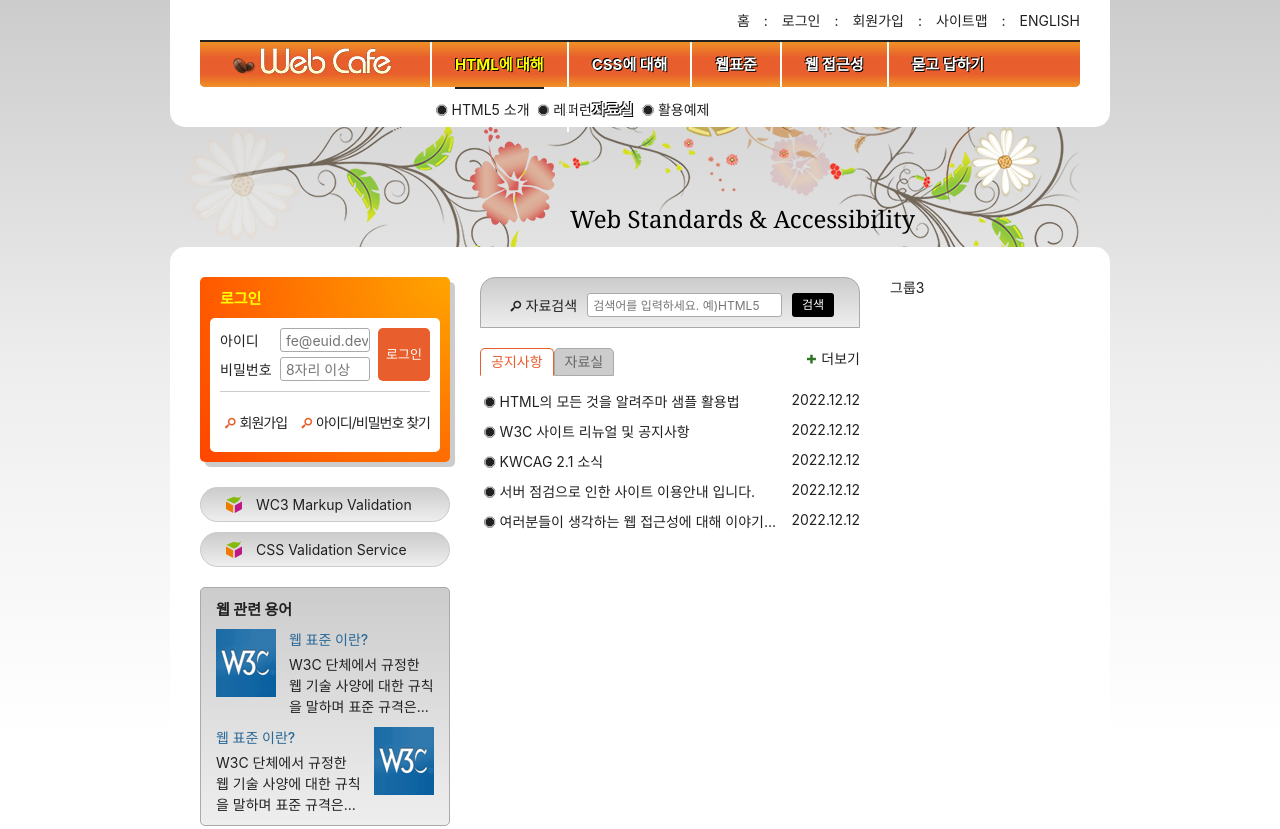
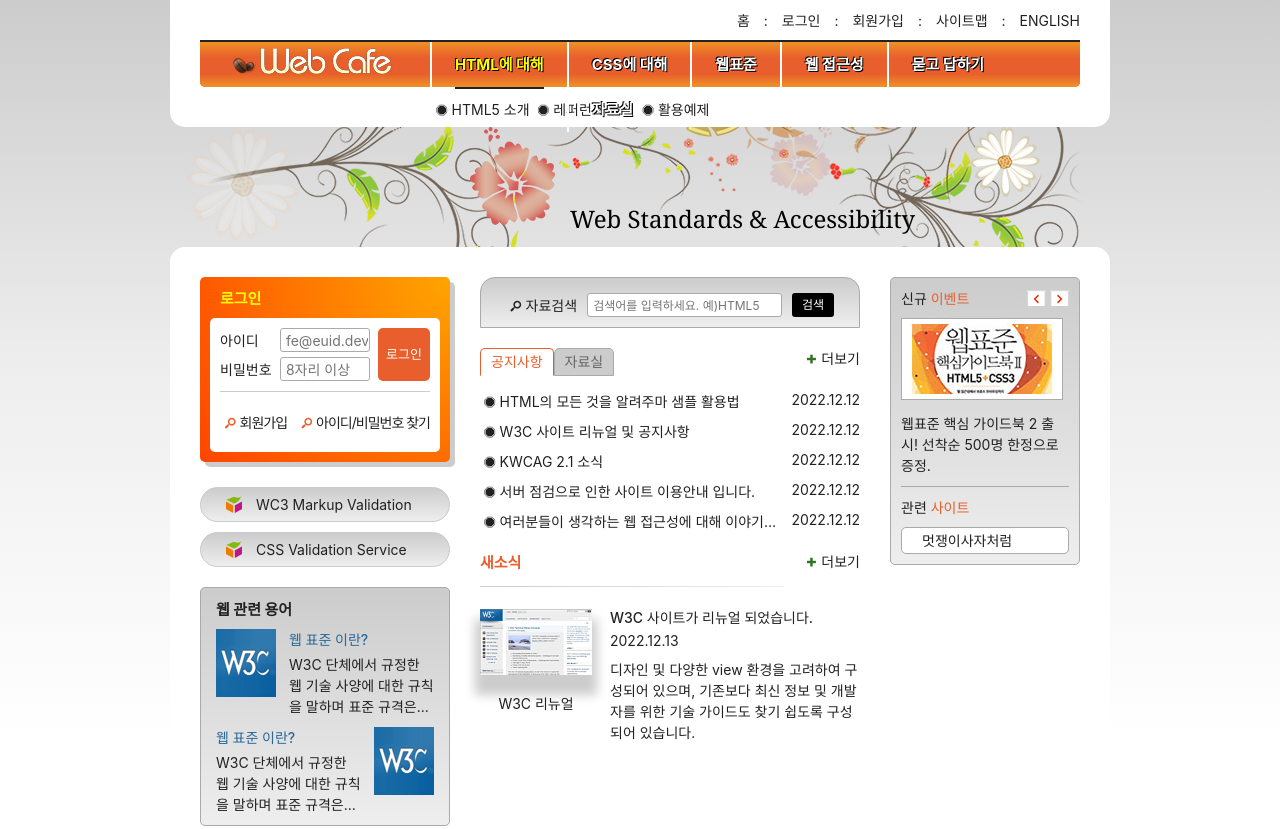
Before and after one commit to imironjin/HTML5, a plain HTML site: page index.html in a window 1280 px wide. Shown: the top 829 px of the page. Drawn offline with Linux system fonts and the light colour scheme; a web font is replaced by a local one.

Commit message:
새소식, 신규이벤트  완성

```diff
--- a/css/index.css
+++ b/css/index.css
@@ -60,7 +60,7 @@
   width: 100%;
   background: #000;
   color: #fff;
-  text-align: justify-content: center;
+  justify-content: center;
   text-align: center;
   padding: 1em 0;
   transform: translate(-110%, 0);
--- a/index.html
+++ b/index.html
@@ -271,8 +271,56 @@
         </div>
       </div>
 
+      <section class="news">
+        <h2 class="news-title">새소식</h2>
+        <a href="/" class="news-link">
+          <article class="news-item">
+            <h3 class="news-item-title">W3C 사이트가 리뉴얼 되었습니다.</h3>
+            <time class="news-item-date" datetime="2022-12-13T09:30:23">2022.12.13</time>
+            <p class="news-item-brief">
+              디자인 및 다양한 view 환경을 고려하여 구성되어 있으며,
+              기존보다 최신 정보 및 개발자를 위한 기술 가이드도
+              찾기 쉽도록 구성되어 있습니다.
+            </p>
+            <figure class="news-item-thumbnail">
+              <img src="assets/news.gif" alt="W3C 사이트가 HTML5 발표 후 새롭게 리뉴얼 된 모습" />
+              <figcaption>W3C 리뉴얼</figcaption>
+            </figure>
+          </article>
+        </a>
+        <a href="/" class="icon-plus news-more more" title="새소식">더보기</a>
+      </section>
+
     </div>
-    <div class="group group3">그룹3</div>
+    <div class="group group3">
+      <div class="gradient-effect">
+        <section class="event">
+          <h2 class="event-title">신규 <span class="accent-color">이벤트</span></h2>
+          <div class="event-button-wrapper">
+            <button type="button" class="event-button event-button-prev">이전 이벤트 보기</button>
+            <button type="button" class="event-button event-button-next">다음 이벤트 보기</button>
+          </div>
+          <div id="eventDetail">
+            <p class="event-thumbnail">
+              <img src="./assets/free_gift.gif" alt="이벤트 경품 : 웹표준 핵심 가이드북 2(HTML5+CSS3) 증정" />
+            </p>
+            <p class="event-brief">
+              <em>웹표준 핵심 가이드북 2 출시!</em> 선착순 500명 한정으로 증정.
+            </p>
+          </div>
+        </section>
+        <section class="related">
+          <h2 class="related-title">관련 <span class="accent-color">사이트</span></h2>
+          <ul class="related-list" tabindex="0">
+            <li><a href="/">멋쟁이사자처럼</a></li>
+            <li><a href="/">이듬(E.UID)</a></li>
+            <li><a href="/">웹접근성 연구소</a></li>
+            <li><a href="/">프론트엔드 사기꾼</a></li>
+            <li><a href="/">코드 라이언</a></li>
+          </ul>
+        </section>
+      </div>
+    </div>
   </main>
   <article class="slogan">슬로건</article>
   <footer class="footer">
--- a/js/menu-tab.js
+++ b/js/menu-tab.js
@@ -21,4 +21,18 @@
       $(this).parent().addClass('is-select');
     }
   });
+
+
+// tab 요소에 클릭 이벤트를 추가한다.
+$('.tab').on('click', function(e) {
+  e.preventDefault();
+  // 클릭한 tab 요소에 aria-selected=true로 지정하고
+  // 형제요소중에 자신 tab 이외의 나머지 tab 요소들을 aria-selected=false로 지정한다.
+  $(this).attr('aria-selected', true).siblings().attr('aria-selected', false);
+  $(this).attr('class', 'tab is-select').siblings().attr('class', 'tab');
+
+  var selectedId = "#"+$(this).attr('aria-controls');
+  //자신은 보이게하고 다른 tabpanel은 보이지 않게 지정한다.
+  $(selectedId).addClass('is-select').siblings().removeClass('is-select');
+  });
 });
--- a/styles/style.css
+++ b/styles/style.css
@@ -604,6 +604,165 @@
   margin-left: 10px;
 }
 
+/* 뉴스 */
+/* 새소식 */
+.news {
+  margin-top: 20px;
+  position: relative;
+}
+
+.news::before {
+  content: "";
+  position: absolute;
+  top: 35px;
+  left: 0;
+  width: 80%;
+  height: 1px;
+  background: #ccc linear-gradient(to right, #ccc, #eee);
+}
+
+.news-title {
+  color: #e85e2c;
+  font-size: 1.5rem;
+  font-weight: 700;
+}
+
+.news-link {
+  display: block;
+  position: relative;
+}
+
+.news-item {
+  margin-top: 35px;
+  padding-left: 130px;
+  position: relative;
+}
+
+.news-item-title {
+  font-weight: 500;
+}
+
+.news-item-date {
+  display: block;
+  margin: 5px 0 10px;
+}
+
+.news-item-brief {
+  line-height: 1.5;
+}
+
+.news-item-thumbnail {
+  position: absolute;
+  top: 2px;
+  left: 0;
+  text-align: center;
+}
+
+.news-item-thumbnail img  {
+  box-shadow: 0 15px 10px 5px #ccc;
+  margin-bottom: 15px;
+}
+.news-more {
+  /* normal flow상 부모의 영역을 차지하지 않는다. 떠있는게 되버림 */
+  position: absolute;
+  top: -8px;
+  right: -8px;
+  padding: 8px;
+}
+
+/* 신규 이벤트 및 관련 사이트 */
+
+.gradient-effect {
+  background: #ccc linear-gradient(to bottom, #ccc, #eee);
+  border: 1px solid #aaa;
+  border-radius: 5px;
+  padding: 10px;
+}
+
+.accent-color {
+  color: #e85e2c;
+}
+
+.event {
+  border-bottom: 1px solid #aaa;
+  position: relative;
+}
+
+.event-button-wrapper {
+  margin-top: -2px;
+  height: 20px;
+  overflow: hidden;
+  /* display: flex;
+  flex-flow: row nowrap;
+  align-items: center;
+  gap: 5px; */
+  position: absolute;
+  top: 0;
+  right: 0;
+}
+
+/* IR기법 -> Image Replacement 기법 */
+.event-button {
+  width: 19px;
+  height: 100%;
+  border: 0;
+  /* padding 트릭을 통해 하는 방법 */
+  /* padding: 18px 0 0 0; */
+  background: url(./images/back_forward.png) no-repeat;
+
+  /* text-indent를 통해 하는 방법 */
+  /* font-size를 0 주게되면 스크린 리더가 못읽게된다. */
+  font-size: 1px;
+	line-height: 0;
+	text-indent:-9999px;
+}
+
+.event-button-prev {
+  background-position: 0 0;
+
+}
+
+.event-button-next {
+  background-position: -36px 0;
+}
+
+.event-button:focus {
+  outline-offset: -2px;
+}
+.event-thumbnail,
+.event-brief {
+  margin: 10px 0;
+}
+
+.event-thumbnail img {
+  border: 1px solid #aaa;
+  /* box-shadow: ; */
+}
+.event-brief {
+  line-height: 1.5;
+}
+.related {
+  margin-top: 10px
+}
+
+.related-list {
+  background-color: #fff;
+  border: 1px solid #aaa;
+  border-radius: 5px;
+  margin-top: 10px;
+  list-style: none;
+  height: 27px;
+  overflow: hidden;
+  transition: height 400ms 0ms, padding 500ms 500ms;
+  line-height: 1.8;
+  padding: 0 0 0 20px;
+}
+
+.related-list:hover,
+.relate-list:focus {
+  height: 147px;
+  padding-top: 10px;
+}
 /* 슬로건 */
 .slogan {
   background: skyblue;
```
